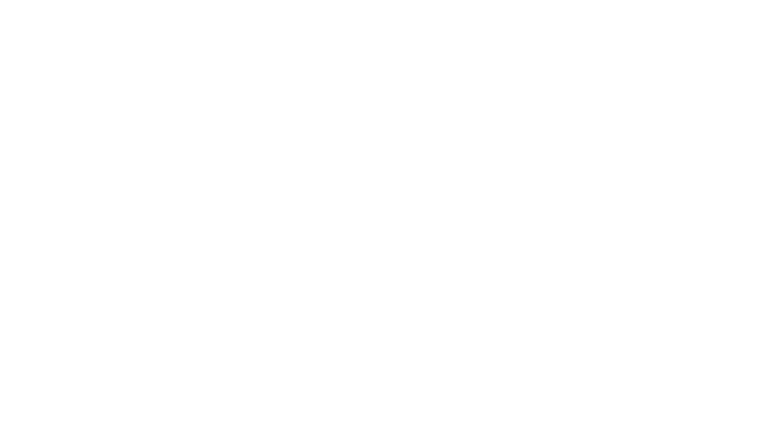
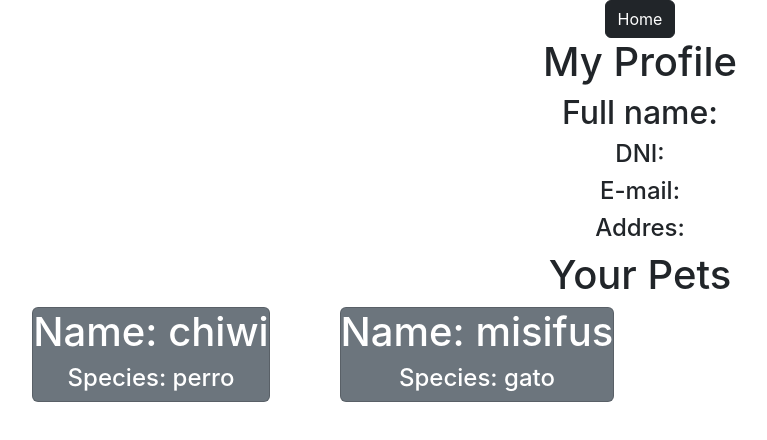
Before and after one commit to gastonvalles/YouPet, a React (Create React App) app in the folder client/: page /profile/1 in a window 1280 px wide. Before the commit this address had no page. Shown: the top 440 px of the page, without its empty margins (0-767 px from the left). Built offline with nearby package versions, Linux system fonts and the light colour scheme; data requests are answered from the project's data file.

Commit message:
Cards renderizadas

```diff
--- a/client/src/App.js
+++ b/client/src/App.js
@@ -2,6 +2,8 @@
 import { Routes, Route } from "react-router-dom";
 import Home from "./Components/View/HomeFake";
 import VetDetail from "./Components/Functionality/Details/VetDetail";
+import PetDetail from "./Components/Functionality/Details/PetDetail";
+import Profile from "./Components/Functionality/Details/UserDetail";
 
 function App() {
   return (
@@ -9,6 +11,8 @@
       <Routes>
         <Route path="/" element={<Home />} />
         <Route path="/:id" element={<VetDetail />} />
+        <Route path="/pet/:id" element={<PetDetail/>}/>
+        <Route path="/profile/:id" element={<Profile/>}/>
       </Routes>
     </div>
   );
--- a/client/src/Components/Functionality/Cards/PetCard/index.jsx
+++ b/client/src/Components/Functionality/Cards/PetCard/index.jsx
@@ -1,31 +1,14 @@
 import React from "react";
-import {useSelector} from 'react-redux';
-import MedicalDiagnostic from "../MedDiag";
 
 export default function PetCard({
   name,
-  species,
-  description,
-}) {
-  const alldignostics = useSelector(state=> state.medDiag)
+  species
+}){
   return (
-    <div>
-      <div>
+    <div className="card text-bg-secondary">
+      <div className="">
         <h1>Name: {name}</h1>
         <h4>Species: {species}</h4>
-        <h4>Description: {description}</h4>
-      </div>
-      <div>
-        <h4>Medical Diagnostic:</h4>
-        {
-          alldignostics?.map(diagnostic=> {
-            return (
-              <div>
-                <MedicalDiagnostic detail={diagnostic.detail} date={diagnostic.date}/>
-              </div>
-            )
-          })
-        }
       </div>
     </div>
   );
--- a/client/src/Components/Functionality/Details/PetDetail/index.jsx
+++ b/client/src/Components/Functionality/Details/PetDetail/index.jsx
@@ -0,0 +1,42 @@
+import React, { useEffect } from "react";
+import { useDispatch, useSelector } from "react-redux";
+import { Link, useParams } from "react-router-dom";
+import { clearDetails, getPetDetail } from "../../../../Redux/actions";
+
+export default function PetDetail() {
+  let { id } = useParams();
+  const dispatch = useDispatch();
+  const pet = useSelector((state) => state.petDetail);
+
+  useEffect(() => {
+    dispatch(getPetDetail(id));
+    return () => {
+      dispatch(clearDetails());
+    };
+  }, [dispatch, id]);
+
+  return (
+    <div>
+      <h1>Pet Profile</h1>
+      <Link to="/profile/:id" type="button" className="text-decoration-none btn btn-dark">
+        Regresar
+      </Link>
+        <div>
+          <img src={pet.image} alt="pet" width="300px" height="300px"
+          />
+          <h1>{pet.name}</h1>
+          <h3>Species: {pet.species}</h3>
+          <h5>Description: {pet.description}</h5>
+          <h3>Medical Diagnostic:</h3>
+          {
+            pet.medicalDiagnostic?.map(diagnostic=>{
+              return(<h5>{diagnostic}</h5>)
+
+            }
+            )
+          }
+        </div>
+
+    </div>
+  );
+}
--- /dev/null
+++ b/client/src/Components/Functionality/Details/UserDetail/index.jsx
@@ -0,0 +1,49 @@
+import React, { useEffect } from "react";
+import { useDispatch, useSelector } from "react-redux";
+import { Link, useParams } from "react-router-dom";
+import { getPets } from "../../../../Redux/actions";
+import PetCard from "../../Cards/PetCard";
+
+export default function Profile() {
+  const dispatch = useDispatch();
+  const allPets = useSelector((state) => state.pets);
+
+  useEffect(() => {
+    dispatch(getPets());
+  }, [dispatch]);
+
+  return (
+    <div>
+      <div>
+        <Link to="/" type="button" className="text-decoration-none btn btn-dark">
+          Home
+        </Link>
+      </div>
+      <div>
+        <h1>My Profile</h1>
+        <div>
+          <h2>Full name:</h2>
+          <h4>DNI:</h4>
+          <h4>E-mail:</h4>
+          <h4>Addres:</h4>
+        </div>
+      </div>
+      <div className="row">
+        <h1>Your Pets</h1>
+        {allPets?.map((pet) => {
+          return (
+            <div key={pet.id} className="col-lg-3">
+              <Link
+                to={`/pet/${pet.id}`}
+                type="button"
+                className="text-decoration-none "
+              >
+                <PetCard name={pet.name} species={pet.species} id={pet.id} />
+              </Link>
+            </div>
+          );
+        })}
+      </div>
+    </div>
+  );
+}
--- a/client/src/Components/Functionality/Details/VetDetail/index.jsx
+++ b/client/src/Components/Functionality/Details/VetDetail/index.jsx
@@ -1,4 +1,3 @@
-/* eslint-disable react-hooks/rules-of-hooks */
 import React, { useEffect } from "react";
 import { useDispatch, useSelector } from "react-redux";
 import { Link, useParams } from "react-router-dom";
@@ -18,19 +17,25 @@
 
   return (
     <div>
-      <Link to="/" type="button">
-        Regresar
+      <Link
+        to="/"
+        type="button"
+        className="text-decoration-none btn btn-outline-primary"
+      >
+        Home
       </Link>
-      {/* <img src={vet.image} alt="vet" height="300px" width="300px" />
+      <div>
+        <img src={vet.image} alt="vet" height="300px" width="300px" />
         <h1>
           {vet.name} {vet.lastName}
         </h1>
         <h3>Speciality: {vet.speciality}</h3>
         <h3>Score: {vet.score}</h3>
         <h3>Reviews:</h3>
-      {vet.reviews.map((review) => {
-        return <h3>{review}</h3>;
-      })} */}
+        {vet.reviews?.map((review) => {
+          return <h5>{review}</h5>;
+        })}
+      </div>
     </div>
   );
 }
--- a/client/src/Components/View/HomeFake.jsx
+++ b/client/src/Components/View/HomeFake.jsx
@@ -1,8 +1,8 @@
 import React, { useEffect } from "react";
 import { useSelector, useDispatch } from "react-redux";
 import { Link } from "react-router-dom";
-import { getVets } from "../../Redux/actions";
-import VetCard from "../Functionality/Cards/VetCard/Index";
+import { getPets, getVets } from "../../Redux/actions";
+import VetCard from "../Functionality/Cards/VetCard";
 
 export default function Home() {
   const dispatch = useDispatch();
@@ -10,16 +10,27 @@
 
   useEffect(() => {
     dispatch(getVets());
+    dispatch(getPets());
   }, [dispatch]);
 
   return (
     <div>
+      <div>
+        <Link to="/profile/:id" type="button" className="text-decoration-none">
+          Profile
+        </Link>
+      </div>
       <h1>Our Professionals</h1>
-      <div className="row">
+      <div className="container">
+        <div className="row">
         {allVets?.map((vet) => {
           return (
-            <div key={vet.id} className="col-lg-6">
-              <Link to={`/${vet.id}`} type= "button" className="text-decoration-none">
+            <div key={vet.id} className="col-lg-4">
+              <Link
+                to={`/${vet.id}`}
+                type="button"
+                className="text-decoration-none"
+              >
                 <VetCard
                   image={vet.image}
                   name={vet.name}
@@ -30,6 +41,7 @@
             </div>
           );
         })}
+        </div>
       </div>
     </div>
   );
--- a/client/src/Data/temp.json
+++ b/client/src/Data/temp.json
@@ -2,13 +2,15 @@
   "pets": [
     {
       "id": 1,
+      "image":"https://img1.freepng.es/20200217/bs/transparent-dog-puppy-chihuahua-skin-nose-chiens-35e624f1bbacca9.0342774515835010837651.jpg",
       "name": "chiwi",
       "species": "perro",
-      "description": "canino café con blanco, mediana estatura, peso 14kg",
+      "description": "canino café con blanco, pequeña estatura, peso 4kg",
       "medicalDiagnostic": ["http://localhost:5000/medicalDiagnostic/1", "http://localhost:5000/medicalDiagnostic/2"]
     },
     {
       "id": 2,
+      "image":"https://img2.freepng.es/20180404/cve/kisspng-norwegian-forest-cat-kitten-siberian-cat-turkish-v-gray-5ac57b5e107ea0.9688694615228916140676.jpg",
       "name": "misifus",
       "species": "gato",
       "description": "felino blanco con manchas grises, mediana estatura, peso 4kg",
@@ -31,6 +33,7 @@
 
   "vets": [
     {
+      "id": 1,
       "image": "https://imturologia.com/wp-content/uploads/2018/07/slide-doctor-4.png",
       "name": "John",
       "lastName": "Smith",
@@ -39,6 +42,7 @@
       "reviews": ["Dr. Smith is the best vet in my city. He has helped me and my family out of some sticky situations with our pets, and always has a calming effect on them as well. He's also easy to talk to and does a great job of making you feel like your pet is in good hands!", "Dr. Smith is the most knowledgeable vet in the area. He always takes the time to explain everything and answer any questions. He also has a great bedside manner and will hold your hand while administering any shots or treatments if needed. I would recommend him to anyone looking for a vet!"]
     },
     {
+      "id": 2,
       "image": "https://e7.pngegg.com/pngimages/180/521/png-clipart-physician-medicine-health-care-surgeon-health-service-medical.png",
       "name": "Juan",
       "lastName": "Pérez",
--- a/client/src/Redux/actions.js
+++ b/client/src/Redux/actions.js
@@ -1,11 +1,28 @@
 import axios from "axios";
-import { GET_PETS, GET_VETS, GET_VET_DETAIL, CLEAR_DETAILS } from "./const";
+import {
+  GET_PETS,
+  GET_VETS,
+  GET_VET_DETAIL,
+  CLEAR_DETAILS,
+  CREATE_TURN,
+  GET_PET_DETAIL,
+} from "./const";
 
 export function getPets() {
   return async function (dispatch) {
-    let json = await axios.get("http://http://localhost:5000/pets");
+    let json = await axios.get("http://localhost:5000/pets");
     return dispatch({
       type: GET_PETS,
+      payload: json.data,
+    });
+  };
+}
+
+export function getPetDetail(id) {
+  return async function (dispatch) {
+    let json = await axios.get(`http://localhost:5000/pets/${id}`);
+    return dispatch({
+      type: GET_PET_DETAIL,
       payload: json.data,
     });
   };
@@ -35,5 +52,15 @@
   return {
     type: CLEAR_DETAILS,
     payload: [],
-  }
+  };
 }
+
+export function createTurn(payload) {
+  return async function (dispatch) {
+    let json = await axios.post("http://localhost", payload);
+    return dispatch({
+      type: CREATE_TURN,
+      payload: json.data,
+    });
+  };
+}
--- a/client/src/Redux/const.js
+++ b/client/src/Redux/const.js
@@ -3,3 +3,5 @@
 export const GET_MDIAG = "GET_MDIAG";
 export const GET_VET_DETAIL = "GET_VET_DETAIL";
 export const CLEAR_DETAILS = "CLEAR_DETAILS";
+export const CREATE_TURN = "CREATE_TURN";
+export const GET_PET_DETAIL = "GET_PET_DETAIL";
--- a/client/src/Redux/reducer.js
+++ b/client/src/Redux/reducer.js
@@ -1,10 +1,12 @@
-import { CLEAR_DETAILS, GET_PETS, GET_VETS, GET_VET_DETAIL } from "./const";
+import { CLEAR_DETAILS, GET_PETS, GET_VETS, GET_VET_DETAIL, CREATE_TURN, GET_PET_DETAIL } from "./const";
 
 const initialState = {
   pets: [],
   vets: [],
   medDiag: [],
   vetDetail: [],
+  petDetail: [],
+  turn: [],
 };
 
 function rootReducer(state = initialState, action) {
@@ -24,10 +26,21 @@
         ...state,
         vetDetail: action.payload
       }
+    case GET_PET_DETAIL:
+      return {
+        ...state,
+        petDetail: action.payload
+      }
     case CLEAR_DETAILS:
       return {
         ...state,
-        vetDetail: []
+        vetDetail: [],
+        petDetail: []
+      }
+    case CREATE_TURN:
+      return {
+        ...state,
+        turn: [...state.turn, action.payload]
       }
 
     default:
```
Also changed, not shown: client/src/Components/Functionality/TurnSistem/index.jsx (deleted). Lines whose indentation alone changed are shown as unchanged.
